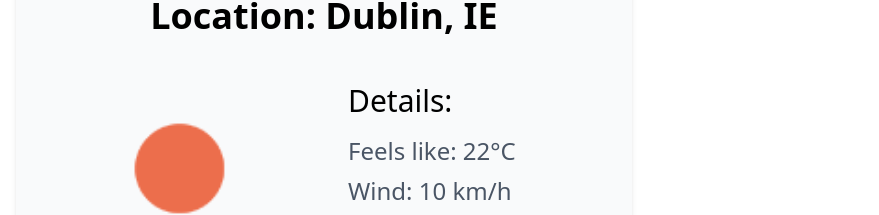
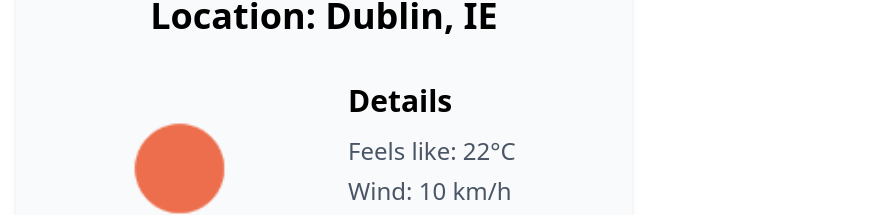
Before and after one commit to chyburiak/WeatherApp, a React (Vite) app: page / in a window 1280 px wide. Shown: the part 284-499 px from the top of the page, without its empty margins (0-879 px from the left). Built offline with nearby package versions, Linux system fonts and the light colour scheme; no server answers.

Commit message:
Small update.

```diff
--- a/src/components/today-weather/today-weather.jsx
+++ b/src/components/today-weather/today-weather.jsx
@@ -11,7 +11,7 @@ const TodayWeather = ()=> {
                 </div>
 
                 <div className="w-1/2 flex flex-col gap-2">
-                    <h3 className="text-3xl mb-2">Details:</h3>
+                    <h3 className="text-3xl font-bold mb-2">Details</h3>
 
                     <p className="text-2xl text-gray-600">Feels like: 22°C</p>
                     <p className="text-2xl text-gray-600">Wind: 10 km/h</p>
```
